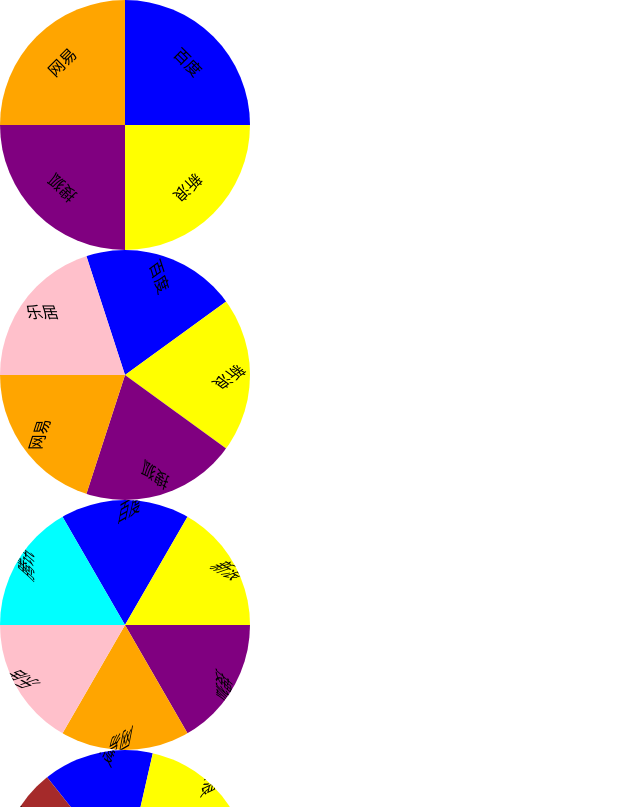
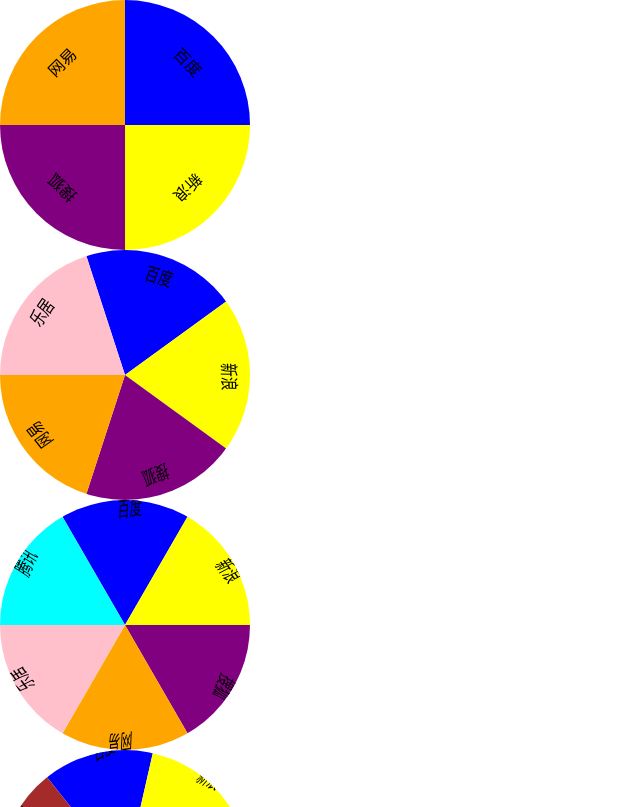
Before and after one commit to rainyjune/rotate, a plain HTML site: page index.html in a window 1280 px wide. Shown: the top 807 px of the page, without its empty margins (0-640 px from the left). Drawn offline with Linux system fonts and the light colour scheme.

Commit message:
Update CSS

```diff
--- a/rotate.css
+++ b/rotate.css
@@ -68,3 +68,7 @@
 .circular-game ul > li:nth-child(12) {
   background-color: magenta;
 }
+
+.circular-game ul > li > span {
+  transform: rotate(-45deg);
+}
--- a/style4.css
+++ b/style4.css
@@ -1,5 +1,7 @@
 .circular-game.num4 ul > li > span {
+  /*
   transform: rotate(-45deg) skew(0deg);
+  */
 }
 .circular-game.num4 ul > li:nth-child(1) {
   transform: rotate(90deg) skew(0deg);
--- a/style5.css
+++ b/style5.css
@@ -1,6 +1,6 @@
-.circular-game.num6 ul > li > span {
+.circular-game.num5 ul > li > span {
   /*
-  transform: rotate(-60deg) skew(-30deg);
+  transform: rotate(-54deg) skew(0deg);
   */
 }
 
--- a/style6.css
+++ b/style6.css
@@ -1,5 +1,7 @@
 .circular-game.num6 ul > li > span {
-  transform: rotate(-60deg) skew(-30deg);
+  /*
+  transform: rotate(-45deg) skew(0deg);
+  */
 }
 
 .circular-game.num6 ul > li:nth-child(1) {
```
